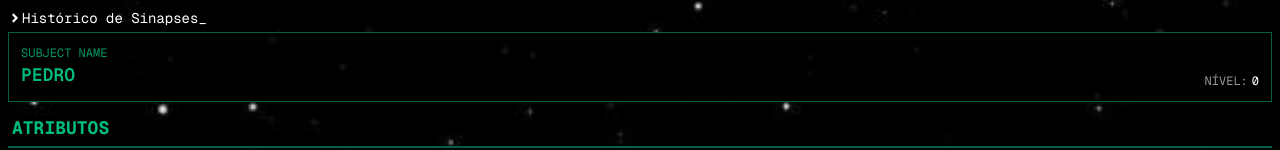
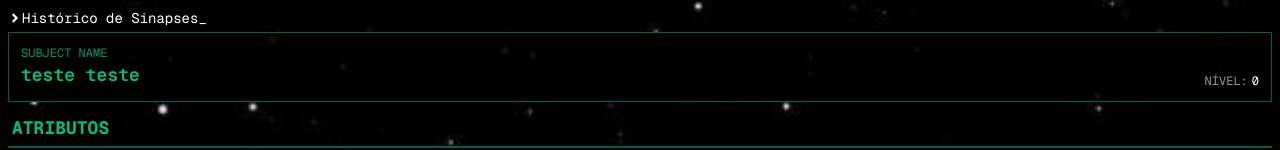
Before and after one commit to PedroVMLopes/cortex-overflow, a Next.js app: page /personalStats in a window 1280 px wide. Shown: the top 150 px of the page. Built offline with nearby package versions, Linux system fonts and the light colour scheme; no server answers; a web font is replaced by a local one.

Commit message:
fix: Redirects to localhost when in dev env

```diff
--- a/app/layout.tsx
+++ b/app/layout.tsx
@@ -3,9 +3,6 @@ import { Geist, Geist_Mono } from "next/font/google";
 import "./globals.css";
 import { Navbar } from "../components/Navbar";
 import { UserProvider } from "../context/UserContext";
-import { SupabaseAuthClient } from "@supabase/supabase-js/dist/module/lib/SupabaseAuthClient";
-import { supabase } from "@/lib/supabase";
-import { access } from "fs";
 
 const geistSans = Geist({
   variable: "--font-geist-sans",
--- a/app/personalStats/page.tsx
+++ b/app/personalStats/page.tsx
@@ -31,7 +31,7 @@ export default function personalStats() {
                 <div id="introductionBox" className="w-full flex flex-col border border-emerald-800 bg-black/90 p-3">
                     <p className="text-xs opacity-80">SUBJECT NAME</p>
                     <div className="flex flex-row justify-between items-end">
-                        <h1 className="font-semibold">PEDRO</h1>
+                        <h1 className="font-semibold"> {userData?.name} teste teste</h1>
                         <p className="text-xs text-white flex flex-row"> <span className="opacity-60 mr-1">NÍVEL:</span> <span>0</span> </p>
                     </div>
                 </div>
--- a/components/Auth.tsx
+++ b/components/Auth.tsx
@@ -4,9 +4,19 @@ import { supabase } from '../lib/supabase'
 import Button from './KeyboardButton'
 
 export default function Auth() {
+
+    const isDev = process.env.NODE_ENV === 'development';
+
+    const redirectTo = isDev
+        ? 'http://localhost:3000'
+        : 'https://cortexoverflow.vercel.app/MainTasks';
+
     const handleGoogleLogin = async () => {
         const { error } = await supabase.auth.signInWithOAuth({
             provider: 'google',
+            options: {
+                redirectTo
+            }
         })
 
         if (error) {
```
